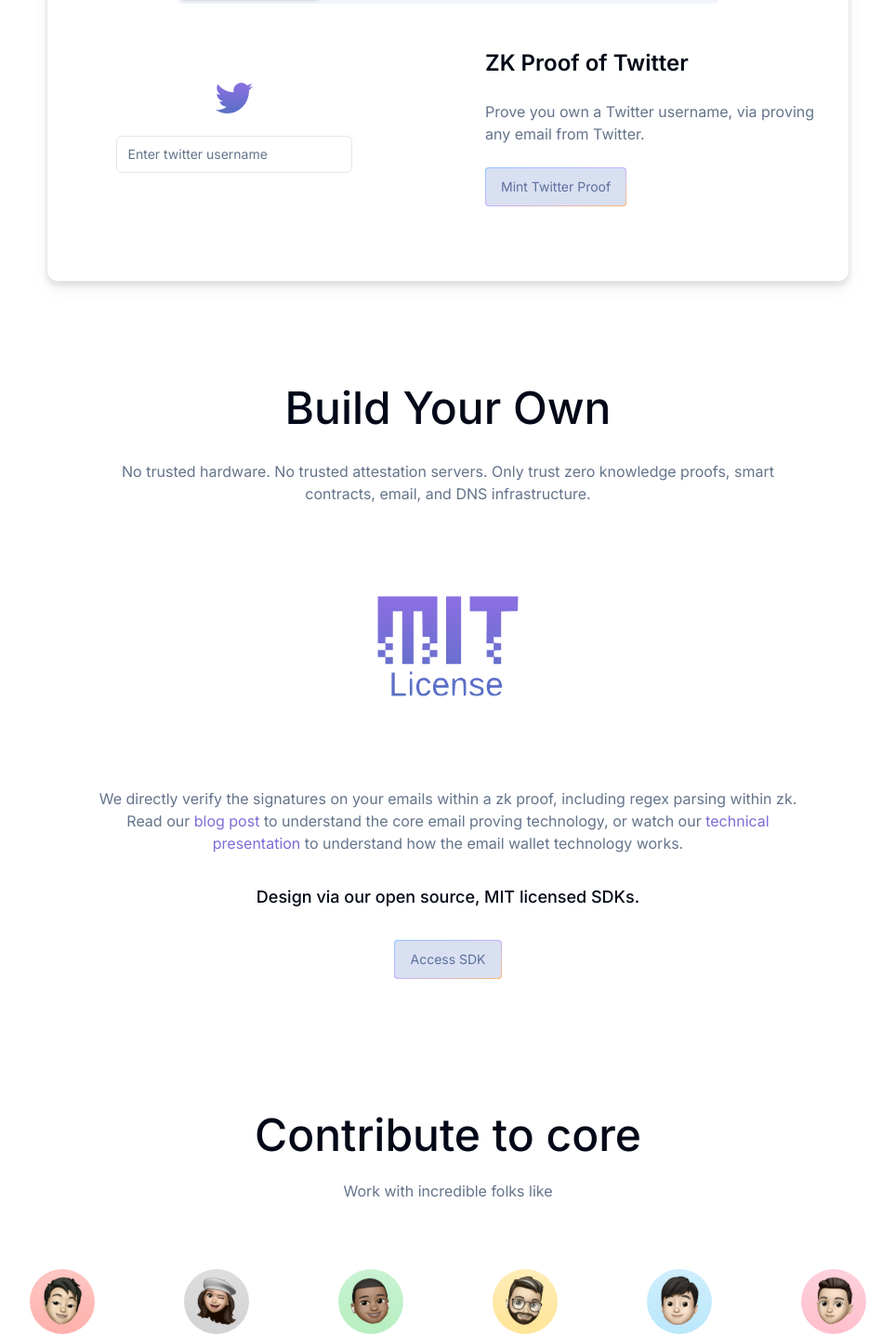
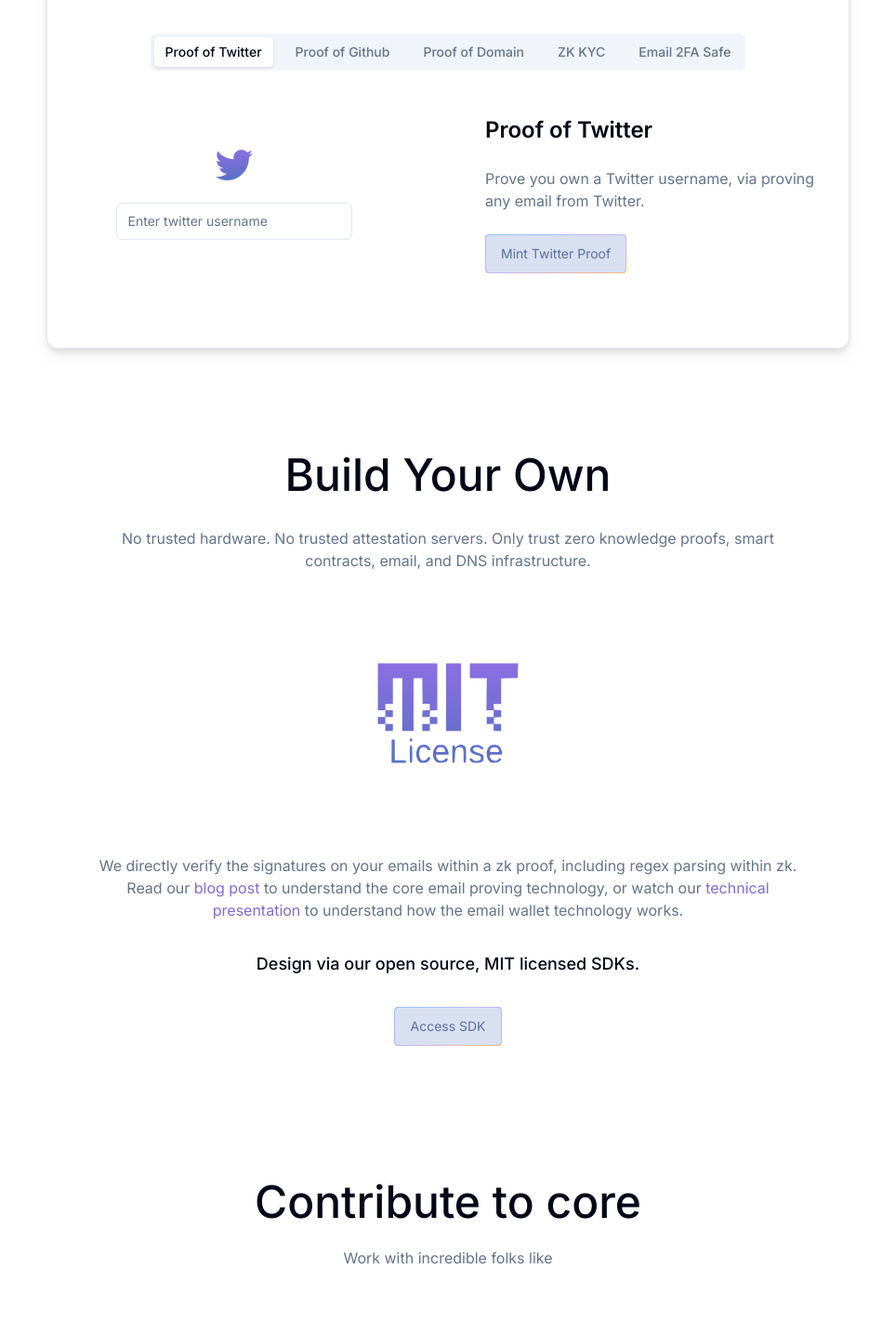
Before and after one commit to zkemail/prove.email-old, a Next.js app: page / in a window 1280 px wide. Shown: the part 1080-2516 px from the top of the page at 93% size, without its empty margins (158-1121 px from the left). Built offline with nearby package versions, Linux system fonts and the light colour scheme.

Commit message:
add gnosis safe project

```diff
--- a/src/components/ApplicationSection/ApplicationSection.tsx
+++ b/src/components/ApplicationSection/ApplicationSection.tsx
@@ -9,20 +9,24 @@ import TabContent2 from "./TabContent2";
 import TabContent3 from "./TabContent3";
 import TabContent4 from "./TabContent4";
 import TabContent5 from "./TabContent5";
+import TabContent7 from "./TabContent7";
 
 const datas = [
   // { name: "Email Wallet" },
-  { name: "ZK Proof of Twitter" },
-  { name: "ZK Proof of Github" },
-  { name: "Proof of Organization" },
+  { name: "Proof of Twitter" },
+  { name: "Proof of Github" },
+  { name: "Proof of Domain" },
   { name: "ZK KYC" },
+  { name: "Email 2FA Safe" },
 ];
 
 const ApplicationSection = () => {
   const [twitterInput, setTwitterInput] = useState("");
   // bg-gradient-to-br dark:from-violet-950 dark:via-primary-foreground dark:to-emerald-950  from-violet-50 via-white to-emerald-50
   return (
-    <section className="px-2.5 py-14 md:py-20 md:mt-32 mt-32 justify-center md:max-h-[650px] flex drop-shadow-lg md:mx-32 mx-2 border rounded-xl bg-white dark:bg-slate-950">
+    <>
+    <motion.h1 className="text-4xl font-semibold text-center md:mt-32">Community Applications</motion.h1>
+    <section className="px-2.5 py-14 md:py-20 md:mt-8 mt-8 justify-center md:max-h-[650px] flex drop-shadow-lg md:mx-32 mx-2 border rounded-xl bg-white dark:bg-slate-950">
       <Tabs
         defaultValue="0"
         className="justify-center flex flex-col items-center"
@@ -59,9 +63,11 @@ const ApplicationSection = () => {
           <TabContent3 />
           <TabContent4 />
           <TabContent5 />
+          <TabContent7 />
         </motion.div>
       </Tabs>
     </section>
+    </>
   );
 };
 
--- a/src/components/ApplicationSection/TabContent2.tsx
+++ b/src/components/ApplicationSection/TabContent2.tsx
@@ -13,7 +13,7 @@ const TabContent2 = ({ setTwitterInput, twitterInput }: TabContent2Props) => {
   return (
     <TabsContent value={"0"}>
       <TabContent
-        title={"ZK Proof of Twitter"}
+        title={"Proof of Twitter"}
         description={
           "Prove you own a Twitter username, via proving any email from Twitter."
         }
--- /dev/null
+++ b/src/components/ApplicationSection/TabContent7.tsx
@@ -0,0 +1,32 @@
+import { TabsContent } from "../ui/tabs";
+import TabContent from "../TabContent";
+import Image from "next/image";
+import { FaAirbnb } from "react-icons/fa";
+
+const TabContent5 = () => {
+  return (
+    <TabsContent value={"4"}>
+      <TabContent
+        title={"Email 2FA: Gnosis Safe"}
+        description={
+          "Create a multisig to approve specific transactions via emails."
+        }
+        href={"https://ethglobal.com/showcase/zkemail-safe-z8dps"}
+        button={"See Project"}
+        className="flex flex-col justify-center max-md:text-center md:flex-row mx-auto items-center gap-10 max-lg:mt-10"
+      >
+        <div className="flex gap-5 w-1/2 items-center justify-center">
+          {/* <div className="bg-red-500 flex items-center justify-center h-[59px] w-[59px] rounded-full">
+            <FaAirbnb size={40} color={"white"} />
+          </div> */}
+
+          <div className="relative h-[150px] w-[300px]">
+            <Image src={"/email_safe_compressed.png"} alt="image" fill />
+          </div>
+        </div>
+      </TabContent>
+    </TabsContent>
+  );
+};
+
+export default TabContent5;
--- a/src/components/ContributeSection/ContributeSection.tsx
+++ b/src/components/ContributeSection/ContributeSection.tsx
@@ -10,8 +10,8 @@ import { childrenVariant, container } from "@/lib/motion";
 import { IoIosSend } from "react-icons/io";
 
 const contributors = [
-  { image: "/aayush.svg", name: "Aayush" },
-  { image: "/sora.svg", name: "Sora" },
+  { image: "/sora.svg", name: "Aayush" },
+  { image: "/aayush.svg", name: "Sora" },
   { image: "/saleel.svg", name: "Saleel" },
   { image: "/rasul.svg", name: "Rasul" },
   { image: "/tyler.svg", name: "Tyler" },
```
Also changed, not shown: public/email_safe_compressed.png (added).
